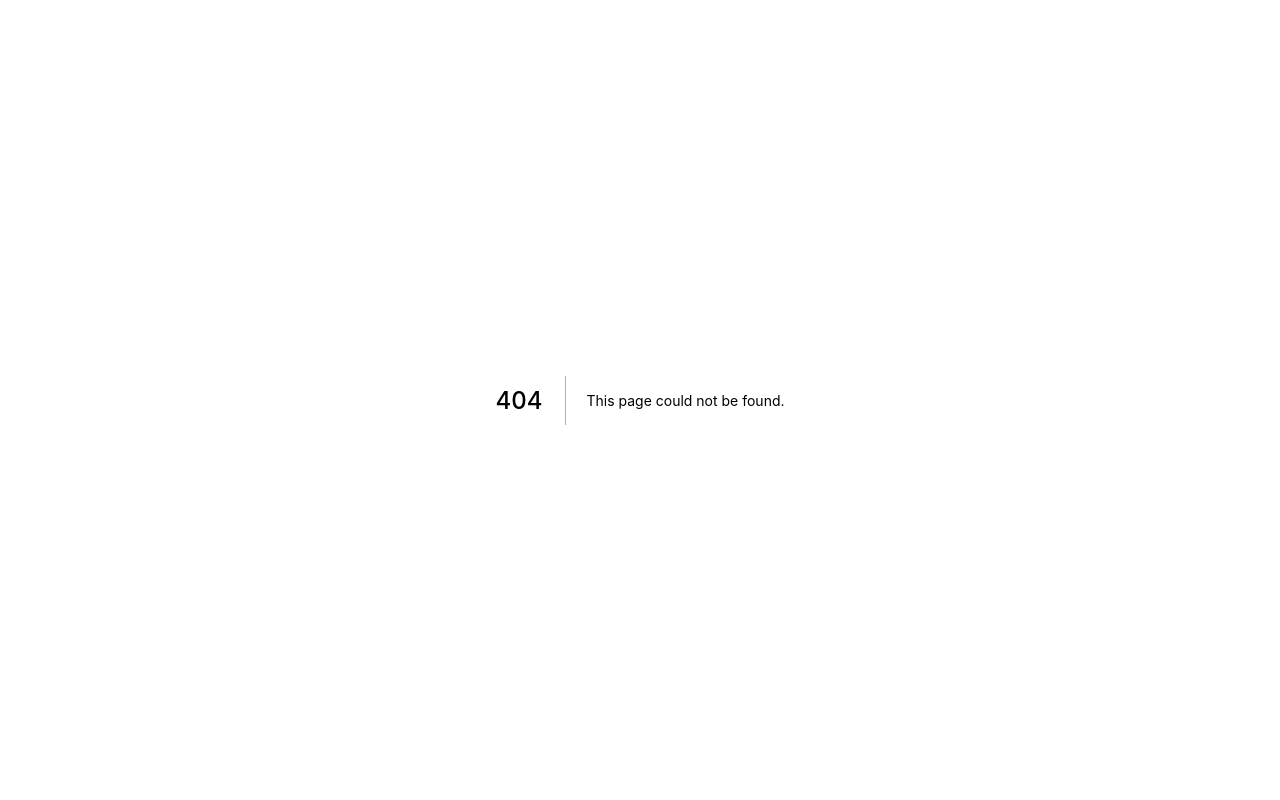
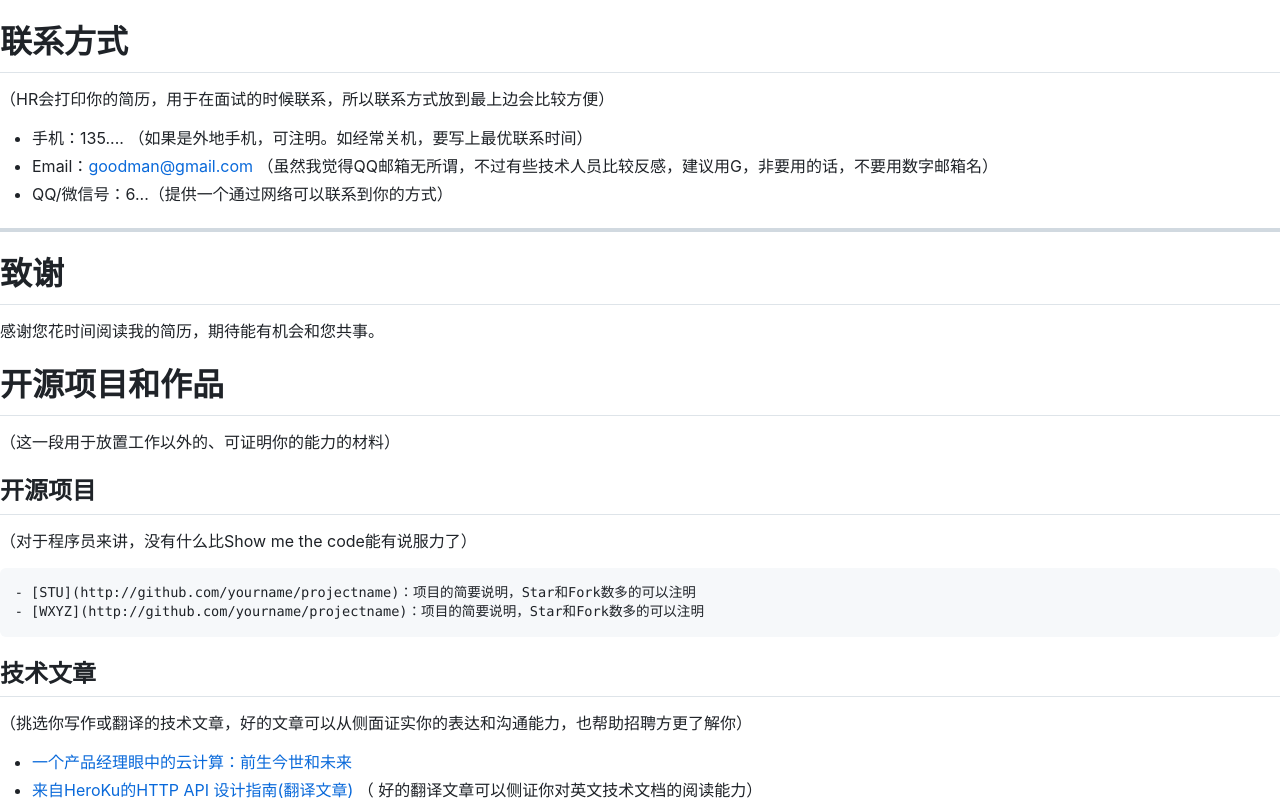
Before and after one commit to pro-xiaoy/next-blog, a Next.js app: page /me/resume in a window 1280 px wide. Before the commit this address had no page. Shown: the top 800 px of the page. Built offline with nearby package versions, Linux system fonts and the light colour scheme; a small style sheet from the web is missing.

Commit message:
feat 简历页面搭建完成

```diff
--- a/package.json
+++ b/package.json
@@ -21,9 +21,11 @@
       "axios": "^0.21.1",
       "concurrently": "^6.0.2",
       "file-loader": "^6.2.0",
+      "github-markdown-css": "^4.0.0",
       "global": "^4.4.0",
       "gray-matter": "^4.0.2",
       "lodash": "^4.17.21",
+      "marked": "^2.0.3",
       "md5": "^2.3.0",
       "next": "10.1.3",
       "next-iron-session": "^4.1.13",
--- a/pages/_app.js
+++ b/pages/_app.js
@@ -1,4 +1,5 @@
 import '../styles/globals.css'
+import 'github-markdown-css'
 import Head from 'next/head'
 
 function MyApp({ Component, pageProps }) {
--- a/pages/index.tsx
+++ b/pages/index.tsx
@@ -1,5 +1,6 @@
 import { NextPage } from "next"
 import Link from 'next/link'
+
 const articleList = [
   { name: 'React-Grid-Layout(译文) 中文文档', url: 'https://juejin.cn/post/6955407177624322055' },
   { name: 'umi 改less JS stackrace', url: 'https://juejin.cn/post/6937909648561438734' },
@@ -38,7 +39,7 @@ const Home: NextPage = () => {
                 <header className="post-title">我的经历</header>
                 <div className="post-content">
                   <p>2017年毕业于滁州学院, 先后在上海证卷交易所、东方头条担任前端工程师。 现在在南京旻投电力科学院担任高级前端。</p>
-                  <p><Link href="/"><a>查看详情</a></Link> </p>
+                  <p><Link href="/me/resume"><a>查看详情</a></Link> </p>
                 </div>
               </article>
               <article className="posts">
@@ -46,7 +47,7 @@ const Home: NextPage = () => {
                 <div className="post-content">
                   <ul>
                     {articleList.map(item => (
-                      <li><Link href={item.url} ><a target="_blank">{item.name}</a></Link></li>
+                      <li key={item.url}><Link href={item.url} ><a target="_blank">{item.name}</a></Link></li>
                     ))}
                   </ul>
                 </div>
@@ -166,7 +167,6 @@ const Home: NextPage = () => {
         }
       `}</style>
       </div>
-
     </>
   )
 }
--- /dev/null
+++ b/pages/me/resume.tsx
@@ -0,0 +1,57 @@
+import { mkdir } from 'fs'
+import marked from 'marked'
+
+
+const Resume = () => {
+  const resumemd = `
+  # 联系方式
+  （HR会打印你的简历，用于在面试的时候联系，所以联系方式放到最上边会比较方便）
+
+  - 手机：135.... （如果是外地手机，可注明。如经常关机，要写上最优联系时间）
+  - Email：goodman@gmail.com （虽然我觉得QQ邮箱无所谓，不过有些技术人员比较反感，建议用G，非要用的话，不要用数字邮箱名）
+  - QQ/微信号：6...（提供一个通过网络可以联系到你的方式）
+
+
+  ---
+  # 致谢
+  感谢您花时间阅读我的简历，期待能有机会和您共事。
+
+  # 开源项目和作品
+  （这一段用于放置工作以外的、可证明你的能力的材料）
+
+  ## 开源项目
+  （对于程序员来讲，没有什么比Show me the code能有说服力了）
+
+    - [STU](http://github.com/yourname/projectname)：项目的简要说明，Star和Fork数多的可以注明
+    - [WXYZ](http://github.com/yourname/projectname)：项目的简要说明，Star和Fork数多的可以注明
+
+  ## 技术文章
+  （挑选你写作或翻译的技术文章，好的文章可以从侧面证实你的表达和沟通能力，也帮助招聘方更了解你）
+
+  - [一个产品经理眼中的云计算：前生今世和未来](http://get.jobdeer.com/706.get)
+  - [来自HeroKu的HTTP API 设计指南(翻译文章)](http://get.jobdeer.com/343.get) （ 好的翻译文章可以侧证你对英文技术文档的阅读能力）
+
+  ## 演讲和讲义
+  （放置你代表公司在一些技术会议上做过的演讲，以及你在公司分享时制作的讲义）
+
+    - 2014架构师大会演讲：[如何通过Docker优化内部开发](http://ftqq.com)
+    - 9月公司内部分享：[云计算的前生今世](http://ftqq.com)
+
+
+  # 联系方式
+
+  （HR会打印你的简历，用于在面试的时候联系，所以联系方式放到最上边会比较方便）
+
+  - 手机：135.... （如果是外地手机，可注明。如经常关机，要写上最优联系时间）
+  - Email：goodman@gmail.com （虽然我觉得QQ邮箱无所谓，不过有些技术人员比较反感，建议用G，非要用的话，不要用数字邮箱名）
+  - QQ/微信号：6...（提供一个通过网络可以联系到你的方式）
+
+  `
+
+  return (
+    <div className="markdown-body">
+      <article dangerouslySetInnerHTML={{__html: marked(resumemd)}}></article>
+    </div>
+  )
+}
+export default Resume
```
Also changed, not shown: 1 other file (tests, documents, lock files or other folders).
